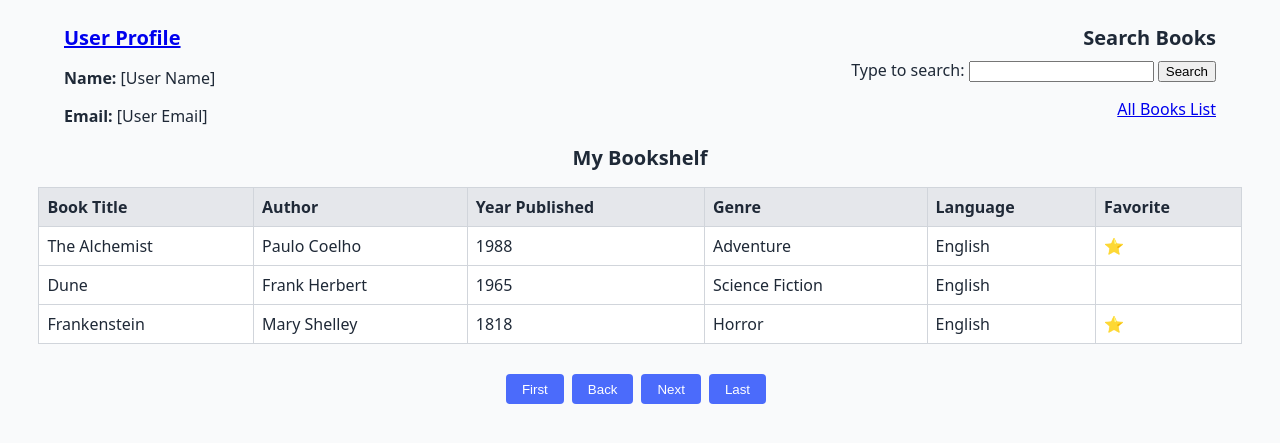
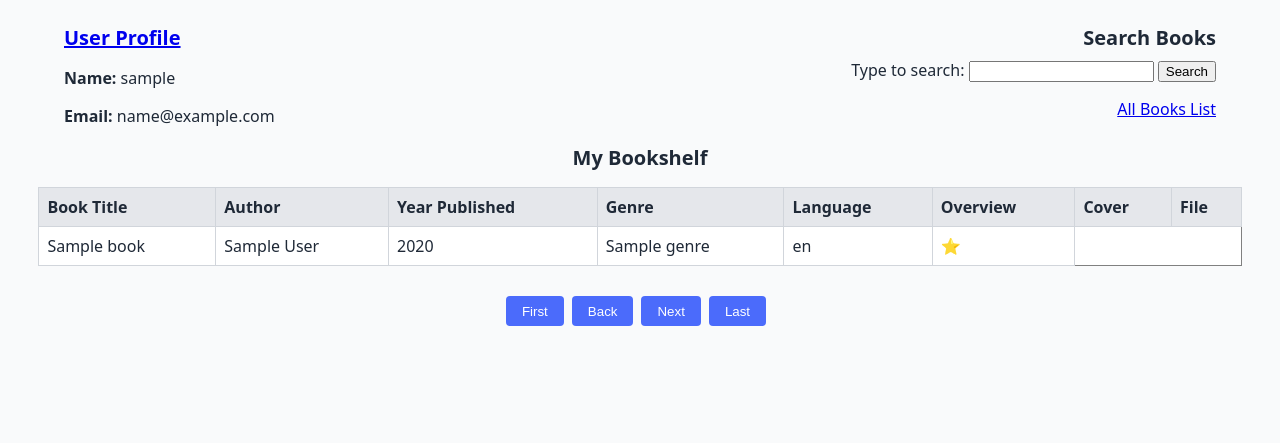
Before and after one commit to edenlots/Book-Dump, a Flask app: page /dashboard in a window 1280 px wide. Shown: the part 119-562 px from the top of the page. Run offline with Flask 3, Linux system fonts and the light colour scheme; the visitor is signed in with stand-in values (Sample User, id 1); a database or web service that is not in the repository returns one stand-in record (values such as "Sample title"); some libraries are stand-ins or nearby versions.

Commit message:
Made changes to make login and logout work with user data saved on postgresql DB. Finally it works!

```diff
--- a/app/models.py
+++ b/app/models.py
@@ -3,10 +3,11 @@ from . import db
 
 class User(db.Model):
     id       = db.Column(db.Integer, primary_key=True)
-    username = db.Column(db.String(80), unique=True, nullable=False)
+    name     = db.Column(db.String(80), unique=True, nullable=False)
     email    = db.Column(db.String(120), unique=True, nullable=False)
-    pw_hash  = db.Column(db.String(128), nullable=False)
+    password  = db.Column(db.String(128), nullable=False)
     role     = db.Column(db.String(20), default="reader")   # reader | admin
+    #created_at = db.column(db.DateTime, default=datetime.utcnow)
 
 class Book(db.Model):
     id       = db.Column(db.Integer, primary_key=True)
--- a/app/routes.py
+++ b/app/routes.py
@@ -24,11 +24,13 @@ def login():
         user = cur.fetchone()
         cur.close()
 
+        print("DEBUG user row:", user)
+
         if user:
             # check password hash
-            if check_password_hash(user["password"], password):
-                session["user_id"] = user["id"]   # store logged-in user ID
-                session["user_name"] = user["name"]
+            if check_password_hash(user[3], password):
+                session["user_id"] = user[0]   # store logged-in user ID
+                session["user_name"] = user[1]
                 flash("Login successful!", "success")
                 return redirect(url_for("main.dashboard"))
             else:
@@ -54,7 +56,7 @@ def signup():
         # insert into users table (make sure this table exists!)
         try:
             cur.execute(
-                "INSERT INTO users (username, email, pw_hash, role) VALUES (%s, %s, %s, %s);",
+                """INSERT INTO users (username, email, pw_hash, role) VALUES (%s, %s, %s, %s);""",
                 (name, email, hashed_pw, "reader")
             )
             conn.commit()
@@ -64,7 +66,6 @@ def signup():
             flash("Error: " + str(e), "danger")
 
         cur.close()
-
         return redirect(url_for("main.index"))  # redirect after signup
     return render_template("signup.html")
 
@@ -73,12 +74,24 @@ def dashboard():
         if "user_id" not in session:
             flash("Please log in first.", "warning")
             return redirect(url_for("main.login"))
+
         conn = current_app.get_db()
         cur = conn.cursor(cursor_factory=psycopg2.extras.DictCursor)
-        cur.execute("SELECT * FROM books ORDER BY title;")
+
+        cur.execute("SELECT username, email FROM users WHERE id = %s;", (session["user_id"],))
+        user = cur.fetchone()
+
+        cur.execute("SELECT * FROM books ORDER BY title DESC LIMIT 10;")
         books = cur.fetchall()
+
         cur.close()
-        return render_template("dashboard.html", name=session["user_name"])
+
+        return render_template(
+        "dashboard.html",
+        username=user["username"],
+        email=user["email"],
+        books=books
+    )
 
 # REST endpoints -----------------------------
 @bp.route("/api/books", methods=["GET"])
--- a/app/templates/dashboard.html
+++ b/app/templates/dashboard.html
@@ -25,8 +25,8 @@
     <!-- User Profile Section -->
     <section id="profile">
         <h2><a href="profile.html">User Profile</a></h2>
-        <p><strong>Name:</strong> [User Name]</p>
-        <p><strong>Email:</strong> [User Email]</p>
+        <p><strong>Name:</strong> {{ username }}</p>
+        <p><strong>Email:</strong> {{ email }}</p>
     </section>
 
     <!-- Book Search Section -->
@@ -51,35 +51,22 @@
                     <th>Year Published</th>
                     <th>Genre</th>
                     <th>Language</th>
-                    <th>Favorite</th>
+                    <th>Overview</th>
+                    <th>Cover</th>
+                    <th>File</th>
                 </tr>
             </thead>
             <tbody>
+                {% for book in books %}
                 <tr>
-                    <td>The Alchemist</td>
-                    <td>Paulo Coelho</td>
-                    <td>1988</td>
-                    <td>Adventure</td>
-                    <td>English</td>
-                    <td>⭐</td>
+                    <td>{{ book.title }}</td>
+                    <td>{{ book.author }}</td>
+                    <td>{{ book.year }}</td>
+                    <td>{{ book.genre }}</td>
+                    <td>{{ book.language }}</td>
+                    <td>{% if book.favorite %}⭐{% endif %}</td>
                 </tr>
-                <tr>
-                    <td>Dune</td>
-                    <td>Frank Herbert</td>
-                    <td>1965</td>
-                    <td>Science Fiction</td>
-                    <td>English</td>
-                    <td></td>
-                </tr>
-                <tr>
-                    <td>Frankenstein</td>
-                    <td>Mary Shelley</td>
-                    <td>1818</td>
-                    <td>Horror</td>
-                    <td>English</td>
-                    <td>⭐</td>
-                </tr>
-                <!-- Add more bookshelf entries as needed -->
+                {% endfor %}
             </tbody>
         </table>
     </section>
```
Also changed, not shown: app/templates/signup.html (+10 -0 lines).
